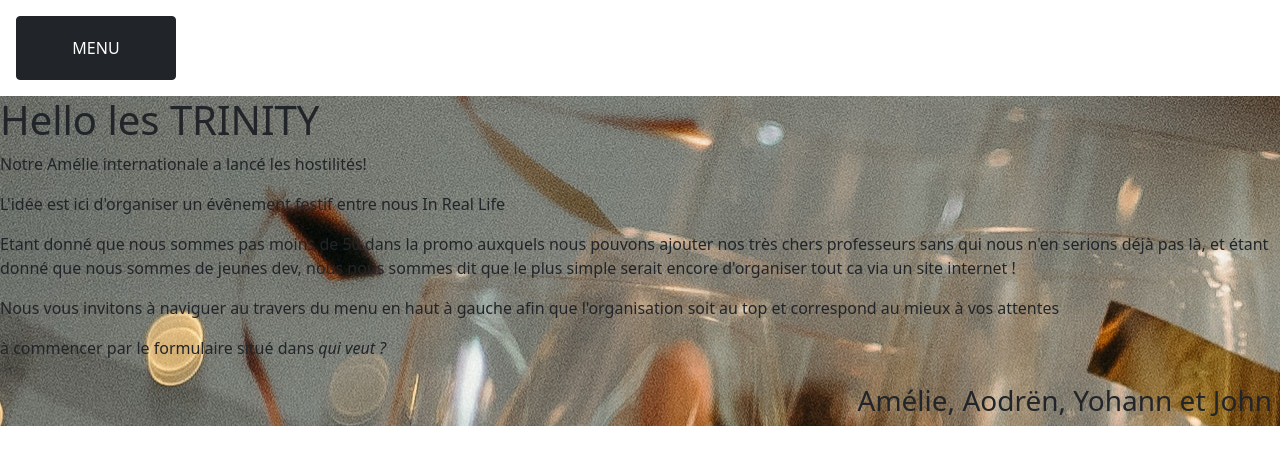
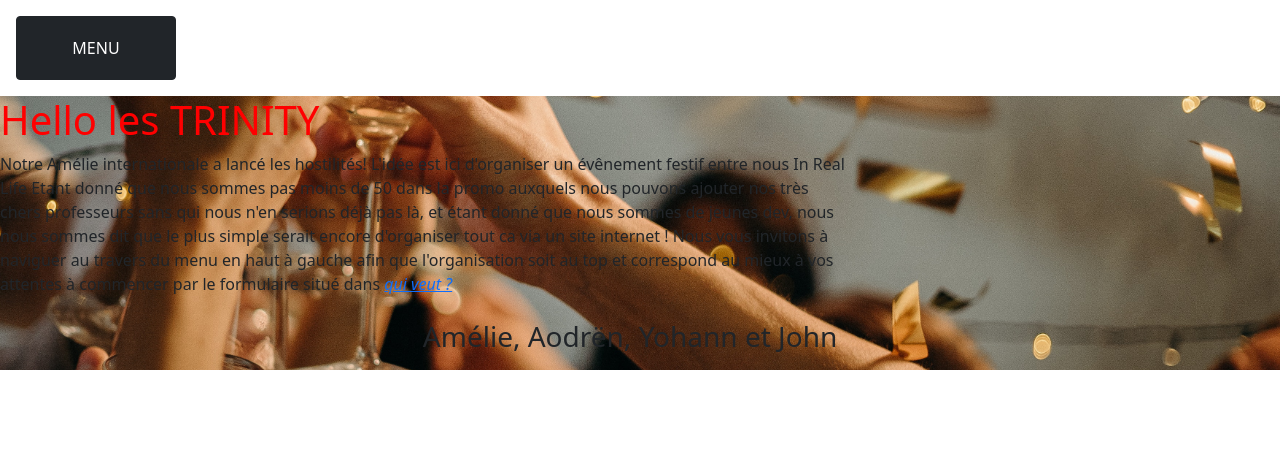
Before and after one commit to YohannHommet/Trinity_Project, a Symfony app: template templates/home/index.html.twig in a window 1280 px wide. Shown: the top 465 px of the page. Run offline with Twig, Linux system fonts and the light colour scheme; the template is opened without the code that fills it, so the values that code supplies are empty; some libraries are stand-ins or nearby versions.

Commit message:
Refacto on html

```diff
--- a/public/css/style.css
+++ b/public/css/style.css
@@ -1,3 +1,15 @@
 #main {
-    background: url(img/background.jpg);
+    position: relative;
+    background: url(img/background.jpg) no-repeat center center;
+    background-size: cover;
+    max-width: 100wh;
+    max-height: 100vh;
+    display: flex;
+    flex-direction: column;
+    justify-content: center;
+    align-items: center;
 }
+
+h1 {
+    color: red;
+}
--- a/templates/home/index.html.twig
+++ b/templates/home/index.html.twig
@@ -5,17 +5,22 @@
 
 {% block body %}
 
+<div class="row">
+	<div class="col-8">
+		<h1 class="">Hello les TRINITY</h1>
 
-	<h1 class="test">Hello les TRINITY</h1>
-	<p>Notre Amélie internationale a lancé les hostilités!</p>
-	<p>L'idée est ici d'organiser un évênement festif entre nous In Real Life</p>
-	<p>Etant donné que nous sommes pas moins de 50 dans la promo auxquels nous pouvons ajouter nos très chers professeurs sans qui nous n'en serions déjà pas là, et étant donné que nous sommes de jeunes dev, nous nous sommes dit que le plus simple serait encore d'organiser tout ca via un site internet !</p>
-	<p>Nous vous invitons à naviguer au travers du menu en haut à gauche afin que l'organisation soit au top et correspond au mieux à vos attentes</p>
-	<p>à commencer par le formulaire situé dans
-		<em>qui veut ?</em>
+		<p>
+			Notre Amélie internationale a lancé les hostilités!
+			L'idée est ici d'organiser un évênement festif entre nous In Real Life
+			Etant donné que nous sommes pas moins de 50 dans la promo auxquels nous pouvons ajouter nos très chers professeurs sans qui nous n'en serions déjà pas là, et étant donné que nous sommes de jeunes dev, nous nous sommes dit que le plus simple serait encore d'organiser tout ca via un site internet !
+			Nous vous invitons à naviguer au travers du menu en haut à gauche afin que l'organisation soit au top et correspond au mieux à vos attentes
+			à commencer par le formulaire situé dans <a href="{{ path("app_inscription") }}"><em>qui veut ?</em></a>
+		</p>
 
-	</p>
-	<h3 class="mt-auto p-2 text-end">Amélie, Aodrën, Yohann et John</h3>
+		<h3 class="mt-auto p-2 text-end">Amélie, Aodrën, Yohann et John</h3>
+
+	</div>
+</div>
 
 
 {% endblock %}
```
Also changed, not shown: templates/inscription/index.html.twig (+8 -2 lines), templates/inscription/listing.html.twig (+5 -2 lines), templates/organisation/index.html.twig (+7 -4 lines).
